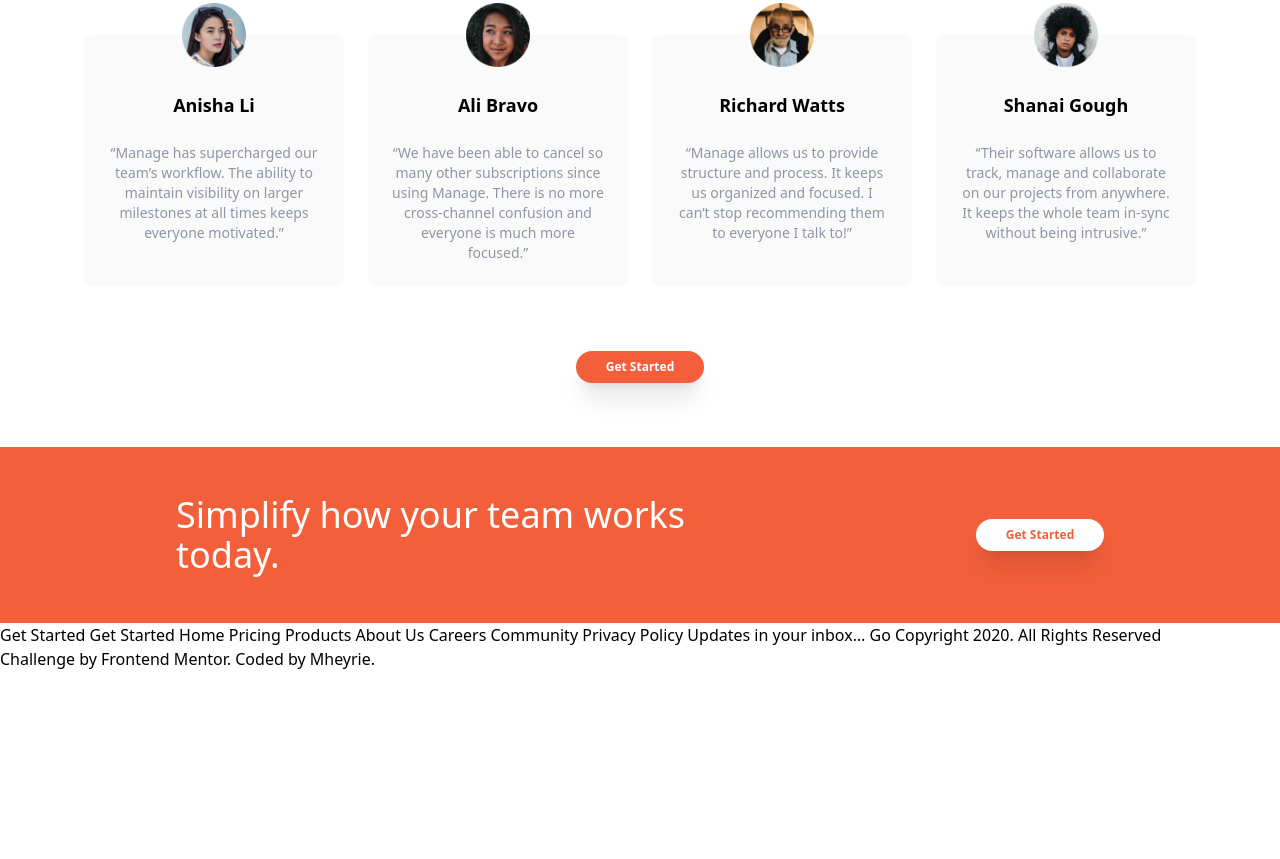
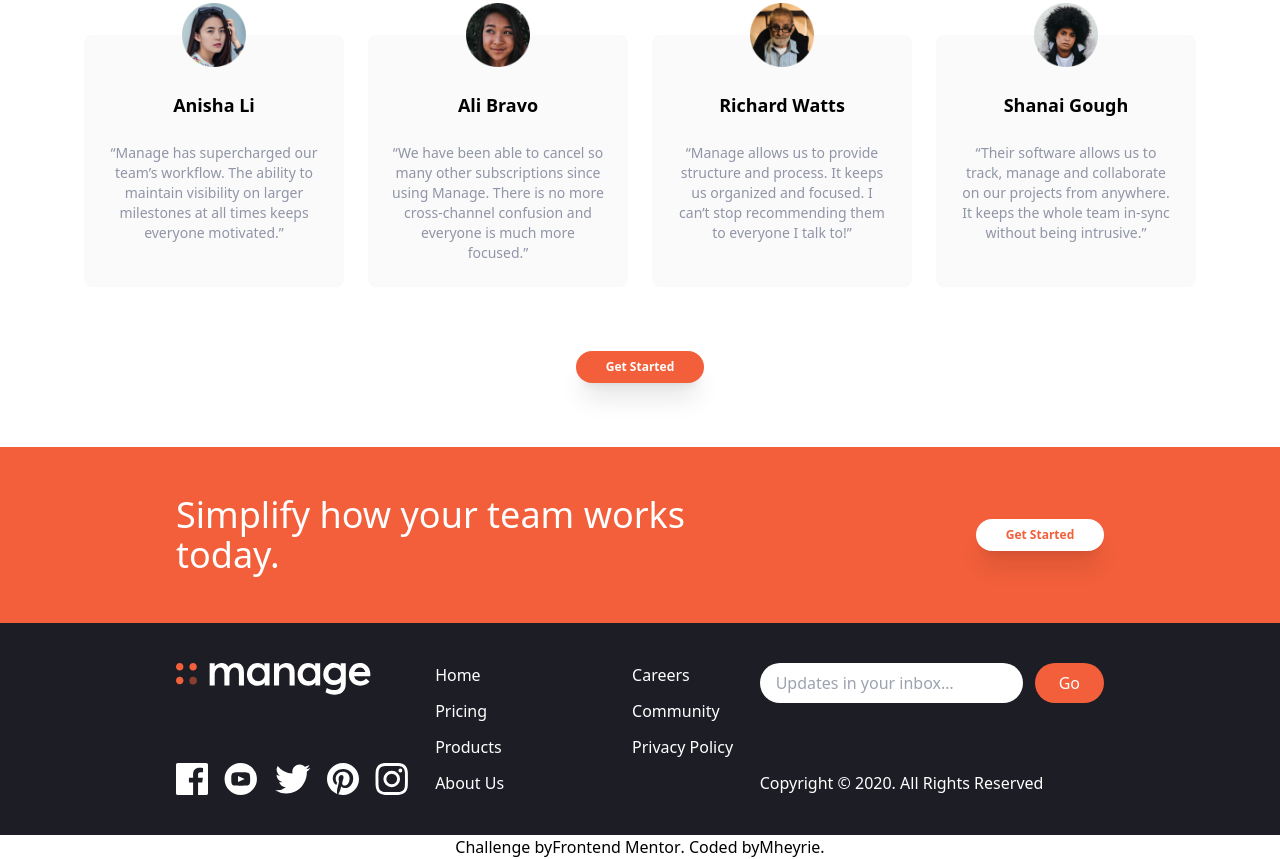
Before and after one commit to mheyrie/manage-landing-page-master, a website: page index.html in a window 1280 px wide. Shown: the part 1409-2268 px from the top of the page. Before the commit the page ends 2080 px from the top, so only its background shows below. Drawn offline with Linux system fonts and the light colour scheme.

Commit message:
Footer completed

```diff
--- a/index.html
+++ b/index.html
@@ -27,6 +27,22 @@
           <a href="#" class="hover:text-darkGrayishBlue">Community</a>
         </div>
         <button class="rounded-full bg-brightRed p-2 px-4 text-white hover:opacity-50 text-xs font-bold hidden md:block ">Get Started</button>
+        <!-- Hamburger Icon -->
+        <button class="block hamhurger md:hidden focus:outline-none" id="menu-btn">
+          <span class="hamburger-top"></span>
+          <span class="hamburger-middle"></span>
+          <span class="hamburger-bottom"></span>
+        </button>
+      </div>
+      <!-- Mobile view Menu -->
+      <div class="md:hidden">
+        <div id="menu" class="absolute flex flex-col items-center self-end hidden py-8 mt-10 space-y-6 font-bold bg-white sm:w-auto sm:self-center left-6 right-6 drop-shadow-md">
+          <a href="#">Pricing</a>
+          <a href="#">Product</a>
+          <a href="#">About Us</a>
+          <a href="#">Careers</a>
+          <a href="#">Community</a>
+        </div>
       </div>
     </nav>
   </header>
@@ -214,35 +230,67 @@
         </button>
       </div>
     </section>
+    <!-- Footer Section -->
+    <footer class="bg-veryDarkBlue">
+      <div class="container flex flex-col-reverse justify-between px-6 py-10 mx-auto space-y-8 md:flex-row md:space-y-0">
+        <div class="flex flex-col-reverse items-center justify-between space-y-12 md:flex-col md:space-y-0 md:items-start">
+          <div class="mx-auto my-6 text-center text-white md:hidden">
+            Copyright &copy; 2020. All Rights Reserved
+          </div>
+          <div>
+            <img src="images/logo white.svg" class="h-8" alt="">
+          </div>
+          <!-- Social Links -->
+          <div class="flex justify-center space-x-4">
+            <a href="#">
+              <img src="images/icon-facebook.svg" class="h-8" alt="">
+            </a>
+            <a href="#">
+              <img src="images/icon-youtube.svg" class="h-8" alt="">
+            </a>
+            <a href="#">
+              <img src="images/icon-twitter.svg" class="h-8" alt="">
+            </a>
+            <a href="#">
+              <img src="images/icon-pinterest.svg" class="h-8" alt="">
+            </a>
+            <a href="#">
+              <img src="images/icon-instagram.svg" class="h-8" alt="">
+            </a>
+          </div>
+        </div>
+        <!-- List -->
+        <div class="flex justify-around space-x-32">
+          <div class="flex flex-col space-y-3 text-white">
+            <a href="" class="hover:text-brightRed">Home</a>
+            <a href="" class="hover:text-brightRed">Pricing</a>
+            <a href="" class="hover:text-brightRed">Products</a>
+            <a href="" class="hover:text-brightRed">About Us</a>
+          </div>
+          <div class="flex flex-col space-y-3 text-white">
+            <a href="" class="hover:text-brightRed">Careers</a>
+            <a href="" class="hover:text-brightRed">Community</a>
+            <a href="" class="hover:text-brightRed">Privacy Policy</a>
+          </div>
+        </div>
+        <!-- Input Container -->
+        <div class="flex flex-col justify-between">
+          <form action="">
+            <div class="flex space-x-3">
+              <input type="email" class="flex-1 px-4 rounded-full focus:outline-none" placeholder="Updates in your inbox…" />
+              <button type="button" class="px-6 py-2 text-white rounded-full bg-brightRed hover:bg-brightRedLight focus:outline-none">Go</button>
+            </div>
+          </form>
+          <div class="hidden text-white md:block">
+            Copyright &copy; 2020. All Rights Reserved
+          </div>
+        </div>
+      </div>
+    </footer>
+    <div id="attribution" class="flex justify-center">
+      Challenge by <a href="https://www.frontendmentor.io?ref=challenge" target="_blank">Frontend Mentor</a>.
+      Coded by <a href="#">Mheyrie</a>.
+    </div>
   </main>
-
-
-
-
-
-
-  Get Started
-
-
-  Get Started
-
-  Home
-  Pricing
-  Products
-  About Us
-  Careers
-  Community
-  Privacy Policy
-
-  Updates in your inbox…
-  Go
-
-  Copyright 2020. All Rights Reserved
-
-
-  <div class="attribution">
-    Challenge by <a href="https://www.frontendmentor.io?ref=challenge" target="_blank">Frontend Mentor</a>.
-    Coded by <a href="#">Mheyrie</a>.
-  </div>
 </body>
 </html>
```
Also changed, not shown: css/main.css, images/logo white.svg (added).
